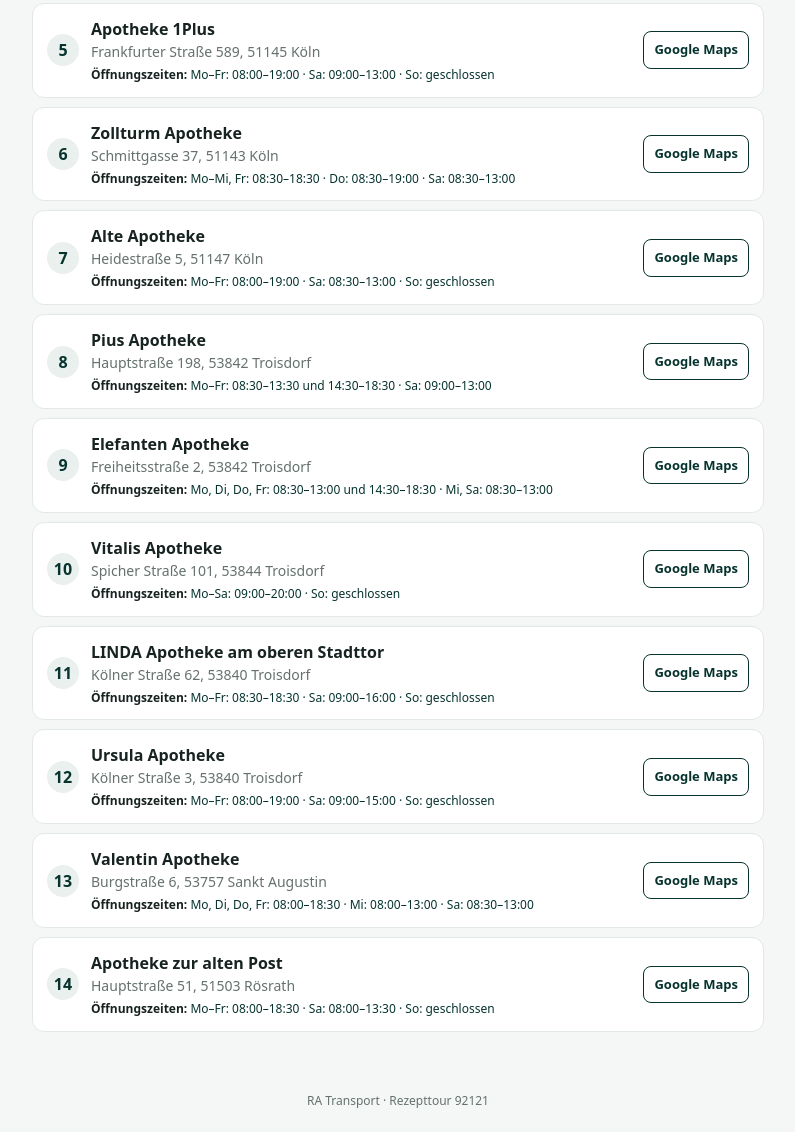
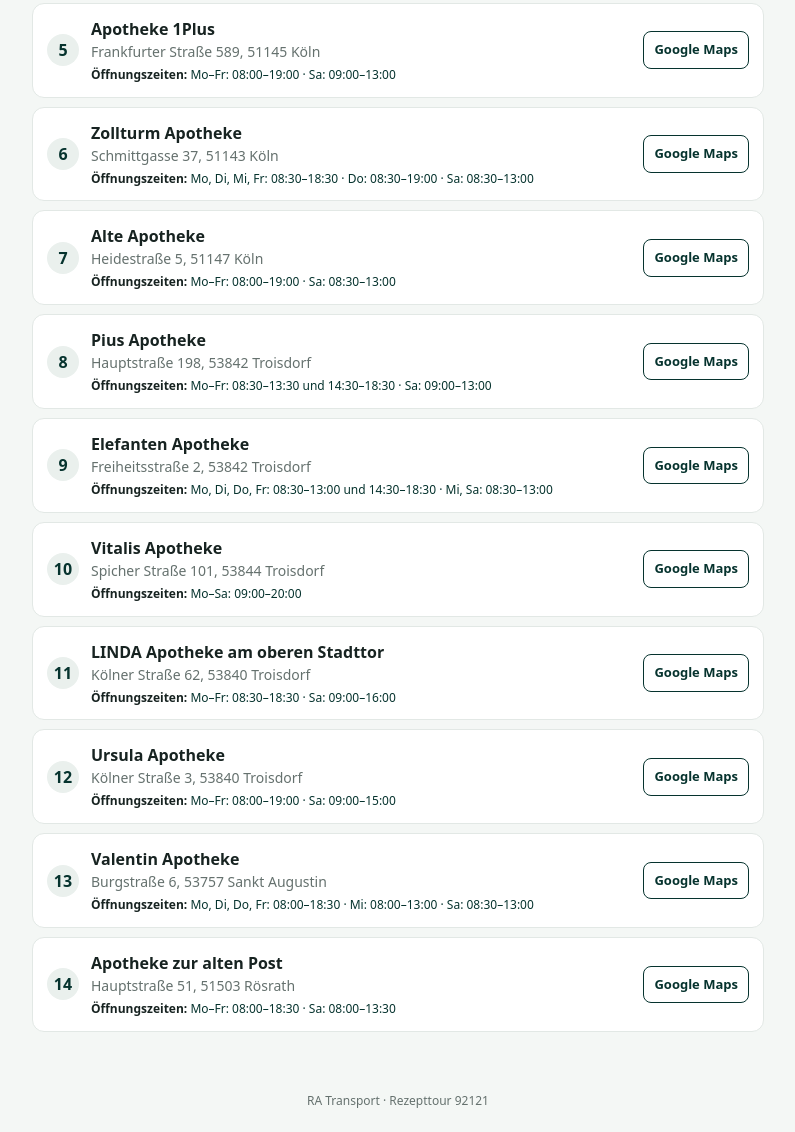
Before and after one commit to Rateb91/tour-92121, a plain HTML site: page index.html in a window 1280 px wide. Shown: the part 707-1839 px from the top of the page, without its empty margins (242-1037 px from the left). Drawn offline with Linux system fonts and the light colour scheme.

Commit message:
Add researched opening hours to Rezepttour 92121

```diff
--- a/index.html
+++ b/index.html
@@ -42,20 +42,20 @@
     Tippen Sie bei der gewünschten Apotheke auf „Google Maps“, um die Adresse direkt in Google Maps zu öffnen.
   </section>
   <ol>
-    <li><span class="num">1</span><div class="details"><div class="name">Anno-Apotheke</div><div class="address">Frankfurter Straße 703, 51107 Köln</div><div class="hours"><strong>Öffnungszeiten:</strong> Mo, Di, Do, Fr: 09:00–18:00 · Mi: 08:30–13:00 · Sa/So: geschlossen</div></div><a class="map" target="_blank" rel="noopener" href="https://www.google.com/maps/search/?api=1&amp;query=Frankfurter%20Stra%C3%9Fe%20703%2C%2051107%20K%C3%B6ln">Google Maps</a></li>
-    <li><span class="num">2</span><div class="details"><div class="name">Avicenna-Apotheke</div><div class="address">Rösrather Straße 2, 51107 Köln</div><div class="hours"><strong>Öffnungszeiten:</strong> Mo–Fr: 08:00–20:00 · Sa: 09:00–18:00 · So: geschlossen</div></div><a class="map" target="_blank" rel="noopener" href="https://www.google.com/maps/search/?api=1&amp;query=R%C3%B6srather%20Stra%C3%9Fe%202%2C%2051107%20K%C3%B6ln">Google Maps</a></li>
+    <li><span class="num">1</span><div class="details"><div class="name">Anno-Apotheke</div><div class="address">Frankfurter Straße 703, 51107 Köln</div><div class="hours"><strong>Öffnungszeiten:</strong> Mo, Di, Do, Fr: 09:00–18:00 · Mi: 08:30–13:00</div></div><a class="map" target="_blank" rel="noopener" href="https://www.google.com/maps/search/?api=1&amp;query=Frankfurter%20Stra%C3%9Fe%20703%2C%2051107%20K%C3%B6ln">Google Maps</a></li>
+    <li><span class="num">2</span><div class="details"><div class="name">Avicenna-Apotheke</div><div class="address">Rösrather Straße 2, 51107 Köln</div><div class="hours"><strong>Öffnungszeiten:</strong> Mo–Fr: 08:00–20:00 · Sa: 09:00–18:00</div></div><a class="map" target="_blank" rel="noopener" href="https://www.google.com/maps/search/?api=1&amp;query=R%C3%B6srather%20Stra%C3%9Fe%202%2C%2051107%20K%C3%B6ln">Google Maps</a></li>
     <li><span class="num">3</span><div class="details"><div class="name">Königsforst-Apotheke</div><div class="address">Rösrather Straße 663, 51107 Köln</div><div class="hours"><strong>Öffnungszeiten:</strong> Mo, Di, Do, Fr: 08:30–13:00 und 15:00–18:30 · Mi: 08:30–13:00 · Sa: 09:00–13:00</div></div><a class="map" target="_blank" rel="noopener" href="https://www.google.com/maps/search/?api=1&amp;query=R%C3%B6srather%20Stra%C3%9Fe%20663%2C%2051107%20K%C3%B6ln">Google Maps</a></li>
     <li><span class="num">4</span><div class="details"><div class="name">Apotheke Rath-Heumar</div><div class="address">Rösrather Straße 588, 51107 Köln</div><div class="hours"><strong>Öffnungszeiten:</strong> Mo, Di, Do, Fr: 08:30–13:00 und 15:00–18:30 · Mi: 08:30–13:00 · Sa: 09:00–13:00</div></div><a class="map" target="_blank" rel="noopener" href="https://www.google.com/maps/search/?api=1&amp;query=R%C3%B6srather%20Stra%C3%9Fe%20588%2C%2051107%20K%C3%B6ln">Google Maps</a></li>
-    <li><span class="num">5</span><div class="details"><div class="name">Apotheke 1Plus</div><div class="address">Frankfurter Straße 589, 51145 Köln</div><div class="hours"><strong>Öffnungszeiten:</strong> Mo–Fr: 08:00–19:00 · Sa: 09:00–13:00 · So: geschlossen</div></div><a class="map" target="_blank" rel="noopener" href="https://www.google.com/maps/search/?api=1&amp;query=Frankfurter%20Stra%C3%9Fe%20589%2C%2051145%20K%C3%B6ln">Google Maps</a></li>
-    <li><span class="num">6</span><div class="details"><div class="name">Zollturm Apotheke</div><div class="address">Schmittgasse 37, 51143 Köln</div><div class="hours"><strong>Öffnungszeiten:</strong> Mo–Mi, Fr: 08:30–18:30 · Do: 08:30–19:00 · Sa: 08:30–13:00</div></div><a class="map" target="_blank" rel="noopener" href="https://www.google.com/maps/search/?api=1&amp;query=Schmittgasse%2037%2C%2051143%20K%C3%B6ln">Google Maps</a></li>
-    <li><span class="num">7</span><div class="details"><div class="name">Alte Apotheke</div><div class="address">Heidestraße 5, 51147 Köln</div><div class="hours"><strong>Öffnungszeiten:</strong> Mo–Fr: 08:00–19:00 · Sa: 08:30–13:00 · So: geschlossen</div></div><a class="map" target="_blank" rel="noopener" href="https://www.google.com/maps/search/?api=1&amp;query=Heidestra%C3%9Fe%205%2C%2051147%20K%C3%B6ln">Google Maps</a></li>
+    <li><span class="num">5</span><div class="details"><div class="name">Apotheke 1Plus</div><div class="address">Frankfurter Straße 589, 51145 Köln</div><div class="hours"><strong>Öffnungszeiten:</strong> Mo–Fr: 08:00–19:00 · Sa: 09:00–13:00</div></div><a class="map" target="_blank" rel="noopener" href="https://www.google.com/maps/search/?api=1&amp;query=Frankfurter%20Stra%C3%9Fe%20589%2C%2051145%20K%C3%B6ln">Google Maps</a></li>
+    <li><span class="num">6</span><div class="details"><div class="name">Zollturm Apotheke</div><div class="address">Schmittgasse 37, 51143 Köln</div><div class="hours"><strong>Öffnungszeiten:</strong> Mo, Di, Mi, Fr: 08:30–18:30 · Do: 08:30–19:00 · Sa: 08:30–13:00</div></div><a class="map" target="_blank" rel="noopener" href="https://www.google.com/maps/search/?api=1&amp;query=Schmittgasse%2037%2C%2051143%20K%C3%B6ln">Google Maps</a></li>
+    <li><span class="num">7</span><div class="details"><div class="name">Alte Apotheke</div><div class="address">Heidestraße 5, 51147 Köln</div><div class="hours"><strong>Öffnungszeiten:</strong> Mo–Fr: 08:00–19:00 · Sa: 08:30–13:00</div></div><a class="map" target="_blank" rel="noopener" href="https://www.google.com/maps/search/?api=1&amp;query=Heidestra%C3%9Fe%205%2C%2051147%20K%C3%B6ln">Google Maps</a></li>
     <li><span class="num">8</span><div class="details"><div class="name">Pius Apotheke</div><div class="address">Hauptstraße 198, 53842 Troisdorf</div><div class="hours"><strong>Öffnungszeiten:</strong> Mo–Fr: 08:30–13:30 und 14:30–18:30 · Sa: 09:00–13:00</div></div><a class="map" target="_blank" rel="noopener" href="https://www.google.com/maps/search/?api=1&amp;query=Hauptstra%C3%9Fe%20198%2C%2053842%20Troisdorf">Google Maps</a></li>
     <li><span class="num">9</span><div class="details"><div class="name">Elefanten Apotheke</div><div class="address">Freiheitsstraße 2, 53842 Troisdorf</div><div class="hours"><strong>Öffnungszeiten:</strong> Mo, Di, Do, Fr: 08:30–13:00 und 14:30–18:30 · Mi, Sa: 08:30–13:00</div></div><a class="map" target="_blank" rel="noopener" href="https://www.google.com/maps/search/?api=1&amp;query=Freiheitsstra%C3%9Fe%202%2C%2053842%20Troisdorf">Google Maps</a></li>
-    <li><span class="num">10</span><div class="details"><div class="name">Vitalis Apotheke</div><div class="address">Spicher Straße 101, 53844 Troisdorf</div><div class="hours"><strong>Öffnungszeiten:</strong> Mo–Sa: 09:00–20:00 · So: geschlossen</div></div><a class="map" target="_blank" rel="noopener" href="https://www.google.com/maps/search/?api=1&amp;query=Spicher%20Stra%C3%9Fe%20101%2C%2053844%20Troisdorf">Google Maps</a></li>
-    <li><span class="num">11</span><div class="details"><div class="name">LINDA Apotheke am oberen Stadttor</div><div class="address">Kölner Straße 62, 53840 Troisdorf</div><div class="hours"><strong>Öffnungszeiten:</strong> Mo–Fr: 08:30–18:30 · Sa: 09:00–16:00 · So: geschlossen</div></div><a class="map" target="_blank" rel="noopener" href="https://www.google.com/maps/search/?api=1&amp;query=K%C3%B6lner%20Stra%C3%9Fe%2062%2C%2053840%20Troisdorf">Google Maps</a></li>
-    <li><span class="num">12</span><div class="details"><div class="name">Ursula Apotheke</div><div class="address">Kölner Straße 3, 53840 Troisdorf</div><div class="hours"><strong>Öffnungszeiten:</strong> Mo–Fr: 08:00–19:00 · Sa: 09:00–15:00 · So: geschlossen</div></div><a class="map" target="_blank" rel="noopener" href="https://www.google.com/maps/search/?api=1&amp;query=K%C3%B6lner%20Stra%C3%9Fe%203%2C%2053840%20Troisdorf">Google Maps</a></li>
+    <li><span class="num">10</span><div class="details"><div class="name">Vitalis Apotheke</div><div class="address">Spicher Straße 101, 53844 Troisdorf</div><div class="hours"><strong>Öffnungszeiten:</strong> Mo–Sa: 09:00–20:00</div></div><a class="map" target="_blank" rel="noopener" href="https://www.google.com/maps/search/?api=1&amp;query=Spicher%20Stra%C3%9Fe%20101%2C%2053844%20Troisdorf">Google Maps</a></li>
+    <li><span class="num">11</span><div class="details"><div class="name">LINDA Apotheke am oberen Stadttor</div><div class="address">Kölner Straße 62, 53840 Troisdorf</div><div class="hours"><strong>Öffnungszeiten:</strong> Mo–Fr: 08:30–18:30 · Sa: 09:00–16:00</div></div><a class="map" target="_blank" rel="noopener" href="https://www.google.com/maps/search/?api=1&amp;query=K%C3%B6lner%20Stra%C3%9Fe%2062%2C%2053840%20Troisdorf">Google Maps</a></li>
+    <li><span class="num">12</span><div class="details"><div class="name">Ursula Apotheke</div><div class="address">Kölner Straße 3, 53840 Troisdorf</div><div class="hours"><strong>Öffnungszeiten:</strong> Mo–Fr: 08:00–19:00 · Sa: 09:00–15:00</div></div><a class="map" target="_blank" rel="noopener" href="https://www.google.com/maps/search/?api=1&amp;query=K%C3%B6lner%20Stra%C3%9Fe%203%2C%2053840%20Troisdorf">Google Maps</a></li>
     <li><span class="num">13</span><div class="details"><div class="name">Valentin Apotheke</div><div class="address">Burgstraße 6, 53757 Sankt Augustin</div><div class="hours"><strong>Öffnungszeiten:</strong> Mo, Di, Do, Fr: 08:00–18:30 · Mi: 08:00–13:00 · Sa: 08:30–13:00</div></div><a class="map" target="_blank" rel="noopener" href="https://www.google.com/maps/search/?api=1&amp;query=Burgstra%C3%9Fe%206%2C%2053757%20Sankt%20Augustin">Google Maps</a></li>
-    <li><span class="num">14</span><div class="details"><div class="name">Apotheke zur alten Post</div><div class="address">Hauptstraße 51, 51503 Rösrath</div><div class="hours"><strong>Öffnungszeiten:</strong> Mo–Fr: 08:00–18:30 · Sa: 08:00–13:30 · So: geschlossen</div></div><a class="map" target="_blank" rel="noopener" href="https://www.google.com/maps/search/?api=1&amp;query=Hauptstra%C3%9Fe%2051%2C%2051503%20R%C3%B6srath">Google Maps</a></li>
+    <li><span class="num">14</span><div class="details"><div class="name">Apotheke zur alten Post</div><div class="address">Hauptstraße 51, 51503 Rösrath</div><div class="hours"><strong>Öffnungszeiten:</strong> Mo–Fr: 08:00–18:30 · Sa: 08:00–13:30</div></div><a class="map" target="_blank" rel="noopener" href="https://www.google.com/maps/search/?api=1&amp;query=Hauptstra%C3%9Fe%2051%2C%2051503%20R%C3%B6srath">Google Maps</a></li>
   </ol>
 </main>
 <footer>RA Transport · Rezepttour 92121</footer>
```
